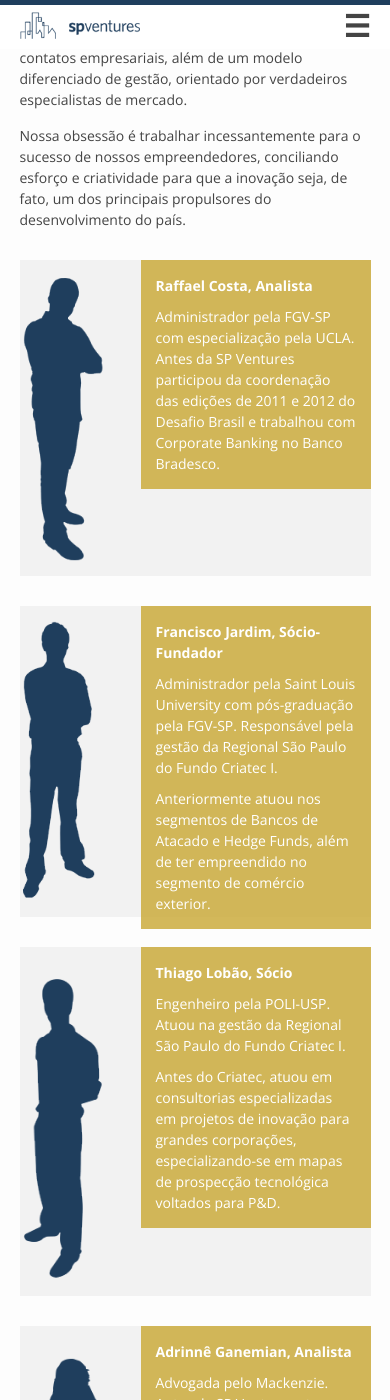
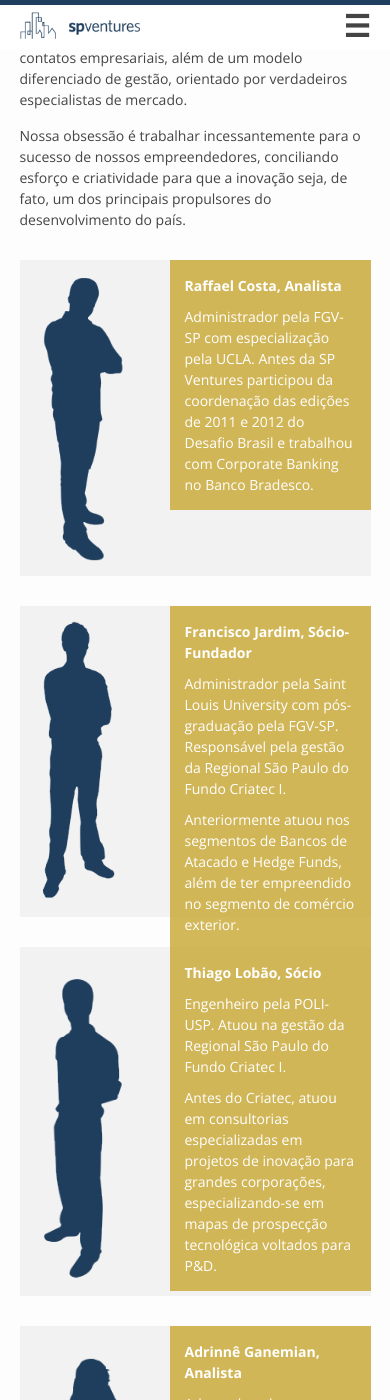
Before and after one commit to spventures/spventures.github.io, a Jekyll site: the page built from index.html, in a window 390 px wide and 1400 px high, scrolled down 529 px. Built offline with Jekyll 4.4.1, drawn with Linux system fonts in a browser that asks for light colours; nearby versions of some CDN libraries.

Commit message:
Improv on team mobile

```diff
--- a/_sass/_layout.scss
+++ b/_sass/_layout.scss
@@ -149,7 +149,7 @@
   position: absolute;
   margin-left: 40px;
   max-width: 200px;
-  margin-top: 80px;
+  margin-top: -200px;
   background-color: rgba(202,168,51,0.8);
   padding: 15px;
   color: #fff;
@@ -158,6 +158,15 @@
 
   p {
     margin: 10px 0 0 0;
+  }
+}
+
+#t3 {
+  .info-box {
+    margin-left: -260px;
+    width: 320px;
+    max-width: 320px;
+    margin-top: -200px;
   }
 }
 
--- a/_sass/_responsive.scss
+++ b/_sass/_responsive.scss
@@ -178,27 +178,21 @@
       padding: 15px 0;
       z-index: 100;
 
-      .info-box {
-        width: 100%;
-        position: none !important;
-        margin-left: 0;
-        max-width: auto;
-        margin-top: 0;
+      .info-box,
+      #t3 .info-box {
+        width: auto !important;
+        max-width: 100% !important;
         display: block;
+        margin: 0 !important;
         top: 0;
-        right: 0;
+        right: 0 !important;
+        left: 150px;
+      }
+
+      img {
+        margin-left: 20px;
       }
     }
-
-    img {
-      width: 30px;
-    }
-  }
-
-  .info-box,
-  .criatec-logos .info-box {
-    margin-top: -60px;
-    margin-left: 10px;
   }
 
   #patrocinadores {
--- a/index.html
+++ b/index.html
@@ -25,42 +25,42 @@
     <div class="right">
       <ul class="team">
         <li id="t5">
+          <img src="images/team4.png">
           <div class="info-box">
             <strong>Raffael Costa, Analista</strong>
             <p>Administrador pela FGV-SP com especialização pela UCLA. Antes da SP Ventures participou da coordenação das edições de 2011 e 2012 do Desafio Brasil e trabalhou com Corporate Banking no Banco Bradesco.</p>
           </div>
-          <img src="images/team4.png">
         </li>
         <li id="t1">
+          <img src="images/team1.png">
           <div class="info-box">
             <strong>Francisco Jardim, Sócio-Fundador</strong>
             <p>Administrador pela Saint Louis University com pós-graduação pela FGV-SP. Responsável pela gestão da Regional São Paulo do Fundo Criatec I.</p>
             <p>Anteriormente atuou nos segmentos de Bancos de Atacado e Hedge Funds, além de ter empreendido no segmento de comércio exterior.</p>
           </div>
-          <img src="images/team1.png">
         </li>
         <li id="t2">
+          <img src="images/team2.png">
           <div class="info-box">
             <strong>Thiago Lobão, Sócio</strong>
             <p>Engenheiro pela POLI-USP. Atuou na gestão da Regional São Paulo do Fundo Criatec I.</p>
             <p>Antes do Criatec, atuou em consultorias especializadas em projetos de inovação para grandes corporações, especializando-se em mapas de prospecção tecnológica voltados para P&D.</p>
           </div>
-          <img src="images/team2.png">
         </li>
         <li id="t4">
+          <img src="images/team5.png">
           <div class="info-box">
             <strong>Adrinnê Ganemian, Analista</strong>
             <p>Advogada pelo Mackenzie. Antes da SP Ventures atuou no Leite, Tosto e Barros Advogados em operações de M&A, tendo participado de mais de 15 processos de Due Diligence.</p>
           </div>
-          <img src="images/team5.png">
         </li>
         <li id="t3">
+          <img src="images/team3.png">
           <div class="info-box">
             <strong>Felipe Guth, Associate</strong>
             <p>Engenheiro pela POLI-USP. Participou da fase de aceleração na Regional São Paulo do Fundo Criatec I.</p>
             <p>Antes da SP Ventures atuou no mercado de tecnologias em saúde, conduzindo processos de prospecção de novos mercados, gestão da cadeia de suprimentos e estratégia de vendas na Hexacath do Brasil.</p>
           </div>
-          <img src="images/team3.png">
         </li>
       </ul>
     </div>
```
